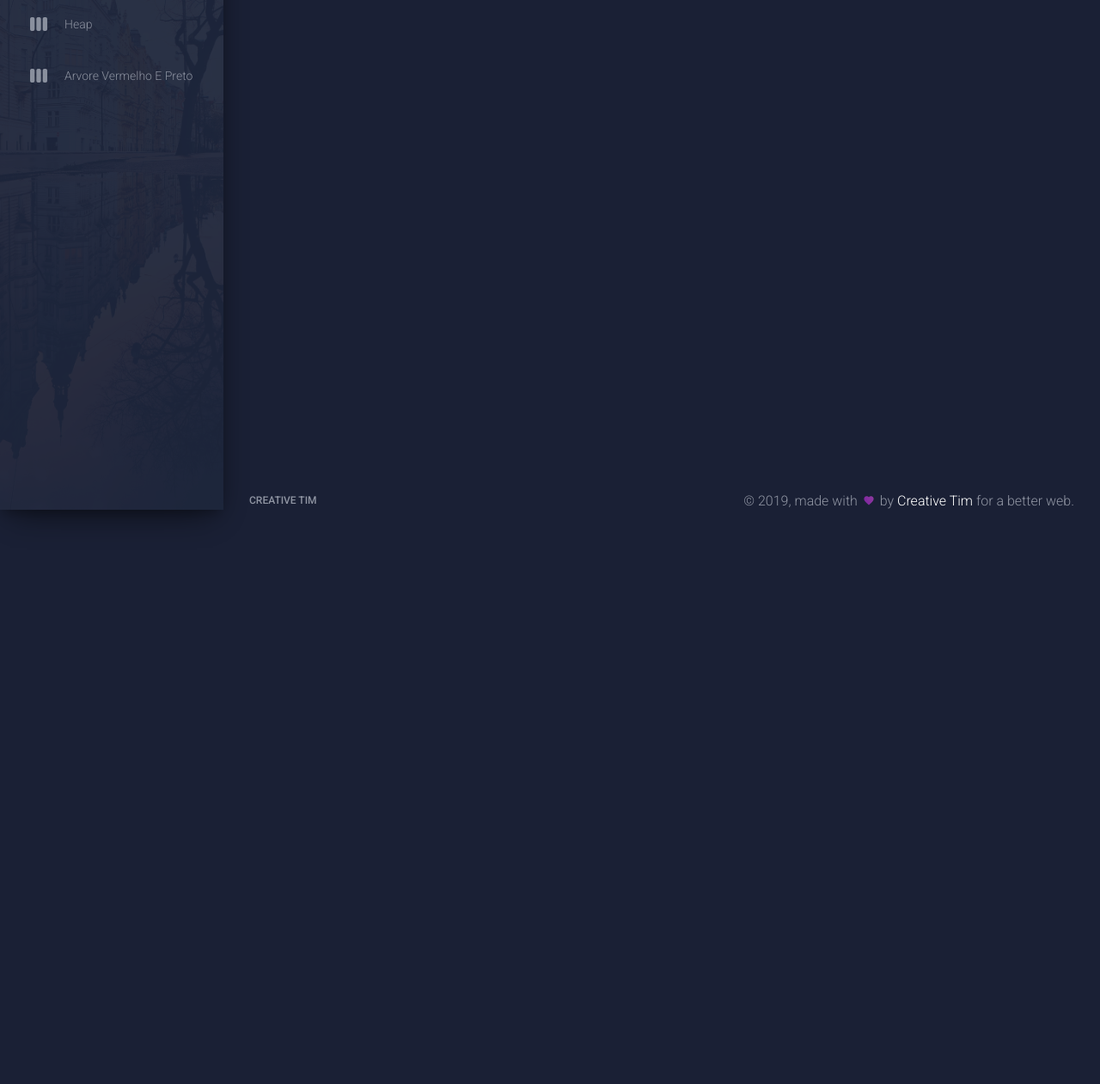
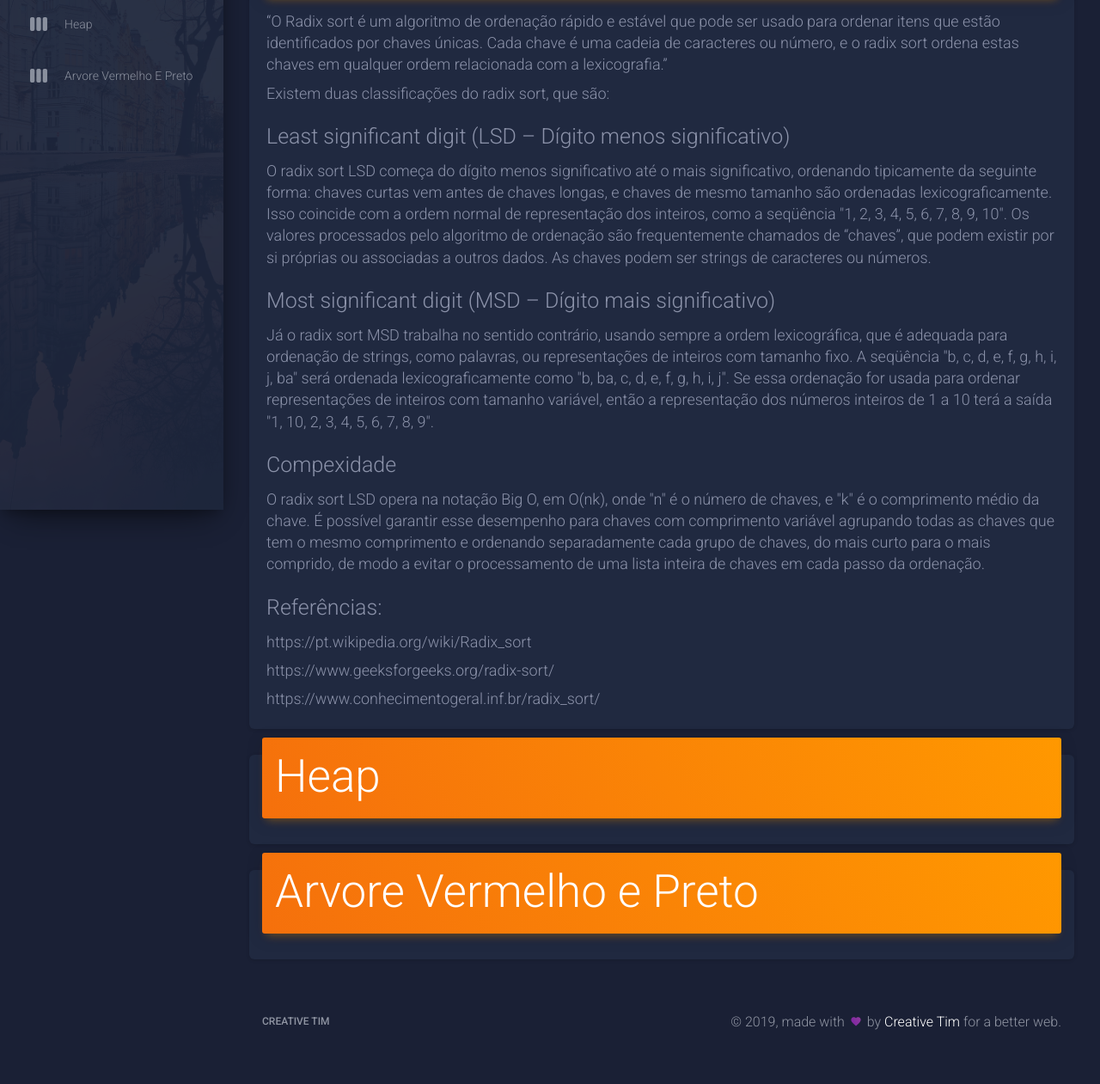
Before and after one commit to alvesisaque/eda2, a plain HTML site: page index.html in a window 1280 px wide. Shown: the part 207-1468 px from the top of the page at 86% size. Before the commit the page ends 832 px from the top, so only its background shows below. Drawn offline with Linux system fonts and the light colour scheme; some packages are replaced by stand-ins of ours.

Commit message:
Inserindo textos do radix
Signed-off-by: alvesisaque <isaquealvesdl@gmail.com>

```diff
--- a/index.html
+++ b/index.html
@@ -64,6 +64,7 @@
           <div class="navbar-wrapper">
             <a class="navbar-brand" href="javascript:void(0)">Radix Sort</a>
           </div>
+
           <button class="navbar-toggler" type="button" data-toggle="collapse" aria-controls="navigation-index" aria-expanded="false" aria-label="Toggle navigation">
             <span class="sr-only">Toggle navigation</span>
             <span class="navbar-toggler-icon icon-bar"></span>
@@ -75,7 +76,69 @@
       <!-- End Navbar -->
       <div class="content">
         <div class="container-fluid">
-          <!-- your content here -->
+          <div class="card">
+            <div class="card-header card-header-warning">
+              <h1 class="card-title">Radix Sort</h1>
+            </div>
+            <div class="card-body">
+
+                <h4>“O Radix sort é um algoritmo de ordenação rápido e estável que pode ser usado para ordenar itens que estão
+                identificados por chaves únicas. Cada chave é uma cadeia de caracteres ou número, e o radix sort ordena
+                estas chaves em qualquer ordem relacionada com a lexicografia.”</h4>
+
+                <h4>Existem duas classificações do radix sort, que são:</h4>
+
+                <h3>Least significant digit (LSD – Dígito menos significativo)</h3>
+
+                <h4>O radix sort LSD começa do dígito menos significativo até o mais significativo, ordenando
+                tipicamente da seguinte forma: chaves curtas vem antes de chaves longas, e chaves de mesmo
+                tamanho são ordenadas lexicograficamente. Isso coincide com a ordem normal de representação dos
+                inteiros, como a seqüência "1, 2, 3, 4, 5, 6, 7, 8, 9, 10". Os valores processados pelo algoritmo de
+                ordenação são frequentemente chamados de “chaves”, que podem existir por si próprias ou associadas a
+                outros dados. As chaves podem ser strings de caracteres ou números.</h4>
+
+                <h3>Most significant digit (MSD – Dígito mais significativo)</h3>
+
+                <h4>Já o radix sort MSD trabalha no sentido contrário, usando sempre a ordem lexicográfica,
+                que é adequada para ordenação de strings, como palavras, ou representações de inteiros com tamanho fixo.
+                A seqüência "b, c, d, e, f, g, h, i, j, ba" será ordenada lexicograficamente
+                como "b, ba, c, d, e, f, g, h, i, j". Se essa ordenação for usada para ordenar representações de
+                inteiros com tamanho variável, então a representação dos números inteiros de 1 a 10 terá a saída "1, 10, 2, 3, 4, 5, 6, 7, 8, 9".</h4>
+
+                <h3>Compexidade</h3>
+
+                <h4>O radix sort LSD opera na notação Big O, em O(nk), onde "n" é o número de chaves, e "k" é o
+                comprimento médio da chave. É possível garantir esse desempenho para chaves com comprimento variável
+                agrupando todas as chaves que tem o mesmo comprimento e ordenando separadamente cada grupo de chaves, do
+                mais curto para o mais comprido, de modo a evitar o processamento de uma lista inteira de chaves em cada
+                passo da ordenação.</h4>
+
+                <h3>Referências:</h3>
+                <h4>https://pt.wikipedia.org/wiki/Radix_sort</h4>
+                <h4>https://www.geeksforgeeks.org/radix-sort/</h4>
+                <h4>https://www.conhecimentogeral.inf.br/radix_sort/</h4>
+
+            </div>
+        </div>
+        <div class="card">
+            <div class="card-header card-header-warning">
+              <h1 class="card-title">Heap</h1>
+            </div>
+            <div class="card-body">
+
+
+
+            </div>
+        </div>
+        <div class="card">
+            <div class="card-header card-header-warning">
+              <h1 class="card-title">Arvore Vermelho e Preto</h1>
+            </div>
+            <div class="card-body">
+
+
+
+            </div>
         </div>
       </div>
       <footer class="footer">
```
Also changed, not shown: 1 other file.
